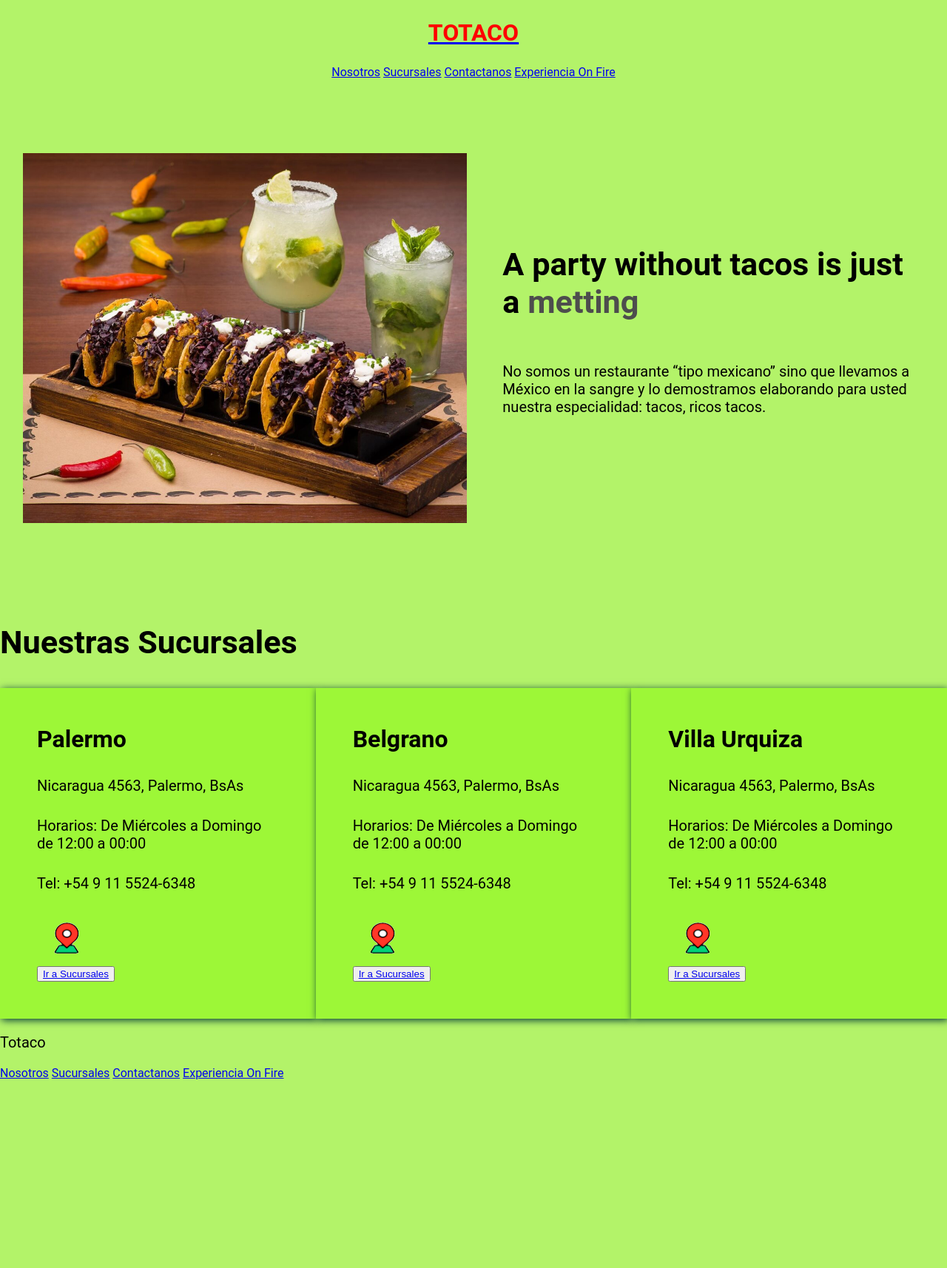
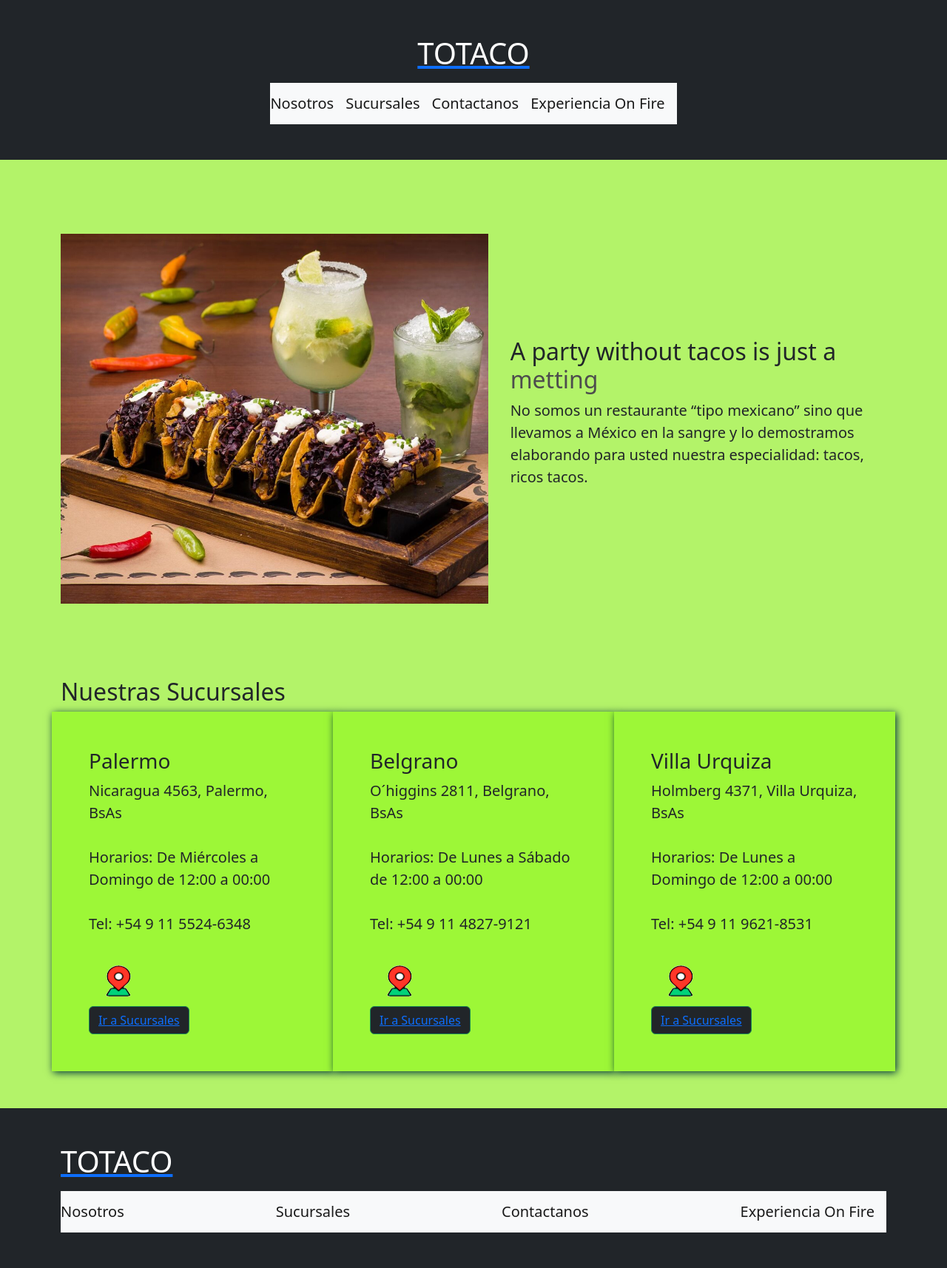
Before and after one commit to fedecotler/Totaco, a website: page index.html in a window 1280 px wide. Shown: the whole page at 74% size. Before the commit the page ends 1460 px from the top, so only its background shows below. Drawn offline with nearby package versions, Linux system fonts and the light colour scheme; files whose address does not match are found by name.

Commit message:
entrega 8

```diff
--- /dev/null
+++ b/css/style.css
@@ -0,0 +1,2 @@
+body {
+  background-color: green; }
--- a/index.html
+++ b/index.html
@@ -6,19 +6,28 @@
     <meta http-equiv="X-UA-Compatible" content="IE=edge" />
     <meta name="viewport" content="width=device-width, initial-scale=1.0" />
     <title>Totaco</title>
-    <link rel="stylesheet" href="index.css">
+    <link rel="stylesheet" href="./css/index.css">
+    <link href="https://cdn.jsdelivr.net/npm/bootstrap@5.2.0-beta1/dist/css/bootstrap.min.css" rel="stylesheet">
+    <script src="https://cdn.jsdelivr.net/npm/bootstrap@5.2.0-beta1/dist/js/bootstrap.bundle.min.js"></script>
 </head>
+
 
 <body>
     <header>
-        <div class="container">
-            <a href="../index.html"><p class="logo">TOTACO</p></a>
-            <nav>
-                <a href="./pages/nosotros.html">Nosotros</a>
-                <a href="./pages/sucursales.html">Sucursales</a>
-                <a href="./pages/contactanos.html">Contactanos</a>
-                <a href="./pages/experiencia.html">Experiencia On Fire</a>
-            </nav>
+        <div class="bg-dark">
+            <div class="container py-5">
+                <a href="../index.html">
+                    <p class="display-6 text-white">TOTACO</p>
+                </a>
+                <nav class="navbar-expand-lg bg-light">
+                    <div class="container-fluid navbar">
+                        <a class="navbar-brand" href="./pages/nosotros.html">Nosotros</a>
+                        <a class="navbar-brand" href="./pages/sucursales.html">Sucursales</a>
+                        <a class="navbar-brand" href="./pages/contactanos.html">Contactanos</a>
+                        <a class="navbar-brand" href="./pages/experiencia.html">Experiencia On Fire</a>
+                    </div>
+                </nav>
+            </div>
         </div>
     </header>
     <main>
@@ -35,36 +44,37 @@
 
         <section id="nuestras-sucursales">
             <div class="container">
-                <h2>Nuestras Sucursales</h2>
-                <div class="programas">
-                    <div class="carta">
+                <div class="giro3D">
+                    <h2>Nuestras Sucursales</h2>
+                </div>
+                <div class="programas row">
+                    <div class="carta col-sm-12 col-md-6 col-lg-4">
                         <h3>Palermo</h3>
                         <p>Nicaragua 4563, Palermo, BsAs</p>
                         <p>Horarios: De Miércoles a Domingo de 12:00 a 00:00</p>
                         <p>Tel: +54 9 11 5524-6348</p>
-                        </p>
                         <div><img id="img-container" src="./media/location.png" alt="location"></div>
-                        <button>
+                        <button class="btn btn-success bg-dark">
                             <a href="./pages/sucursales.html">Ir a Sucursales</a>
                         </button>
                     </div>
-                    <div class="carta">
+                    <div class="carta col-sm-12 col-md-6 col-lg-4">
                         <h3>Belgrano</h3>
-                        <p>Nicaragua 4563, Palermo, BsAs</p>
-                        <p>Horarios: De Miércoles a Domingo de 12:00 a 00:00</p>
-                        <p>Tel: +54 9 11 5524-6348</p>
+                        <p>O´higgins 2811, Belgrano, BsAs</p>
+                        <p>Horarios: De Lunes a Sábado de 12:00 a 00:00</p>
+                        <p>Tel: +54 9 11 4827-9121</p>
                         <div><img src="./media/location.png" alt="location"></div>
-                        <button>
+                        <button class="btn btn-success bg-dark">
                             <a href="./pages/sucursales.html">Ir a Sucursales</a>
                         </button>
                     </div>
-                    <div class="carta">
+                    <div class="carta col-sm-12 col-md-6 col-lg-4">
                         <h3>Villa Urquiza</h3>
-                        <p>Nicaragua 4563, Palermo, BsAs</p>
-                        <p>Horarios: De Miércoles a Domingo de 12:00 a 00:00</p>
-                        <p>Tel: +54 9 11 5524-6348</p>
+                        <p>Holmberg 4371, Villa Urquiza, BsAs</p>
+                        <p>Horarios: De Lunes a Domingo de 12:00 a 00:00</p>
+                        <p>Tel: +54 9 11 9621-8531</p>
                         <div><img src="./media/location.png" alt="location"></div>
-                        <button>
+                        <button class="btn btn-success bg-dark">
                             <a href="./pages/sucursales.html">Ir a Sucursales</a>
                         </button>
                     </div>
@@ -73,14 +83,20 @@
         </section>
     </main>
     <footer>
-        <div class="container">
-            <p class="logo">Totaco</p>
-            <nav>
-                <a href="./pages/nosotros.html">Nosotros</a>
-                <a href="./pages/sucursales.html">Sucursales</a>
-                <a href="./pages/contactanos.html">Contactanos</a>
-                <a href="./pages/experiencia.html">Experiencia On Fire</a>
-            </nav>
+        <div class="bg-dark">
+            <div class="container py-5">
+                <a href="../index.html">
+                    <p class="display-6 text-white">TOTACO</p>
+                </a>
+                <nav class="navbar-expand-lg bg-light">
+                    <div class="container-fluid navbar">
+                        <a class="navbar-brand" href="./pages/nosotros.html">Nosotros</a>
+                        <a class="navbar-brand" href="./pages/sucursales.html">Sucursales</a>
+                        <a class="navbar-brand" href="./pages/contactanos.html">Contactanos</a>
+                        <a class="navbar-brand" href="./pages/experiencia.html">Experiencia On Fire</a>
+                    </div>
+                </nav>
+            </div>
         </div>
     </footer>
 </body>
--- /dev/null
+++ b/sass/global.scss
@@ -0,0 +1,160 @@
+* {
+    box-sizing: border-box;
+}
+
+html {
+    scroll-behavior: smooth;
+}
+
+body {
+    font-family: 'Roboto', sans-serif;
+    margin: 0;
+    background-color: rgb(179, 243, 105);
+}
+
+h1 {
+    font-size: 3.5em;
+}
+
+h2 {
+    font-size: 2.7em;
+}
+
+h3 {
+    font-size: 2em;
+}
+
+p {
+    font-size: 1.25em;
+}
+
+ul {
+    list-style: none;
+}
+
+li {
+    font-size: 1.25em;
+}
+
+.container {
+    max-width: 1400px;
+    margin: auto;
+    display: block;
+}
+
+header {
+    background-color: rgb(179, 243, 105);
+
+}
+
+header .logo {
+    margin: 0;
+    padding: 25px 30px;
+    font-weight: bold;
+    color: rgb(255, 0, 0);
+    font-size: 2em;
+}
+
+header .container {
+    display: flex;
+    flex-direction: column;
+    align-items: center;
+}
+
+main {
+    background-color: rgb(179, 243, 105);
+}
+
+#somos-totaco .container {
+    text-align: center;
+    padding: 100px 12px;
+}
+
+#somos-totaco .container {
+    display: flex;
+    justify-content: space-evenly;
+}
+
+#somos-totaco .texto {
+    width: 50%;
+    max-width: 600px;
+    text-align: initial;
+    padding-left: 30px;
+    display: flex;
+    flex-direction: column;
+    justify-content: center;
+}
+
+#somos-totaco h2 {
+    margin-top: 0px;
+}
+
+#somos-totaco .img-container {
+    background-image: url("media/tacoparty.jpg");
+    background-size: cover;
+    background-position: center center;
+    height: 500px;
+    width: 600px;
+}
+
+.color-acento {
+    color: rgb(77, 77, 77);
+}
+
+
+.gradient {
+    height: 200px;
+    background-image: linear-gradient(to top, rgb(179, 243, 105), rgb(111, 173, 40));
+}
+
+.transform {
+    width: 200px;
+    height: 200px;
+    background-color: rgb(88, 121, 50);
+    color: green;
+    transition: all 0.5s, background-color 2s;
+}
+
+.transform:hover {
+    transform: translateX(50px);
+    background-color: grey;
+    color: black;
+}
+
+
+#nuestras-sucursales .programas {
+    padding-bottom: 50px;
+}
+
+
+#nuestras-sucursales p {
+    display: block;
+    margin-bottom: 30px;
+}
+
+#nuestras-sucursales h3 {
+    margin-top: 0;
+}
+
+#nuestras-sucursales .carta {
+    padding: 50px;
+    background-size: 100% 150px;
+    background-position-y: 0;
+    background-color: rgb(157, 247, 55);
+    box-shadow: 2px 2px 10px rgb(0, 54, 54);
+}
+
+.sucursales-container-media {
+    text-align: center;
+    margin-bottom: 30px;
+    margin-top: 50px;
+}
+
+
+.sucursales-media {
+    width: 280px;
+    height: 250px;
+    margin-left: 40px;
+    margin-right: 40px;
+
+}
--- /dev/null
+++ b/sass/index.scss
@@ -0,0 +1 @@
+@import "global"
```
Also changed, not shown: package.json (added, +22 -0 lines), pages/contactanos.html (+4 -2 lines), pages/experiencia.html (+93 -41 lines), pages/nosotros.html (+11 -3 lines), pages/sucursales.html (+4 -2 lines), css/bootstrap.min.css (added), css/index.css (added), index.css, js/bootstrap.bundle.min.js (added), media/chile.png (added), media/chili.png (added), 2 other files.
